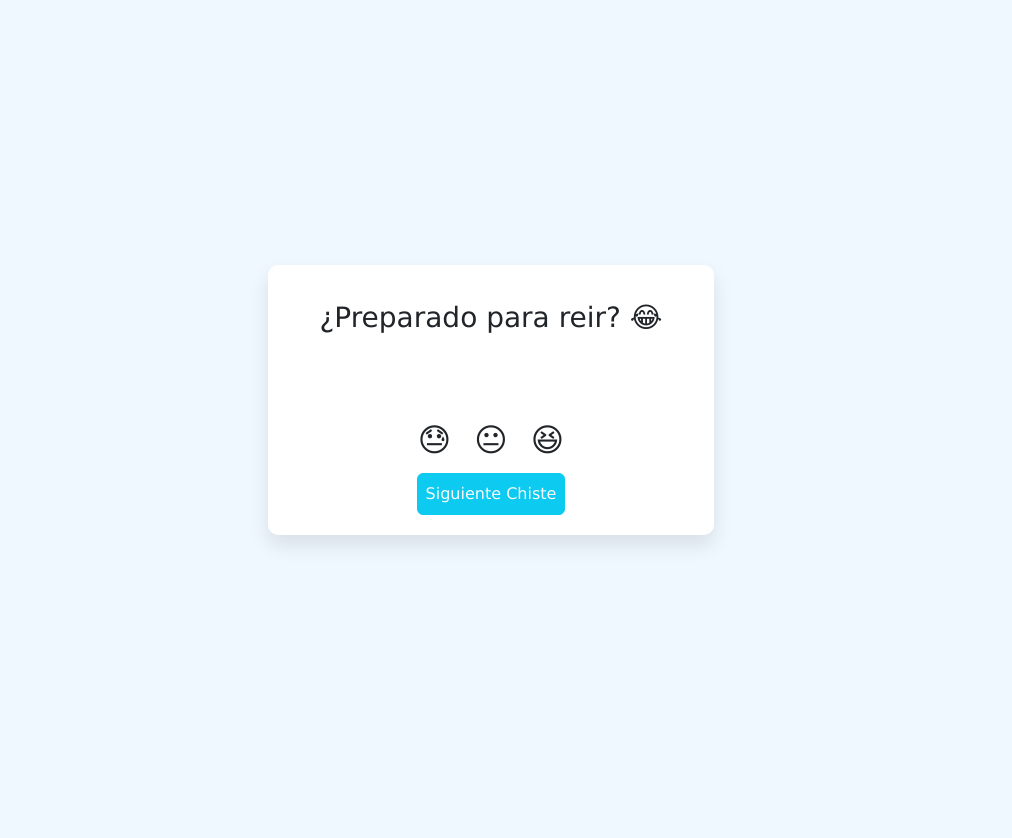
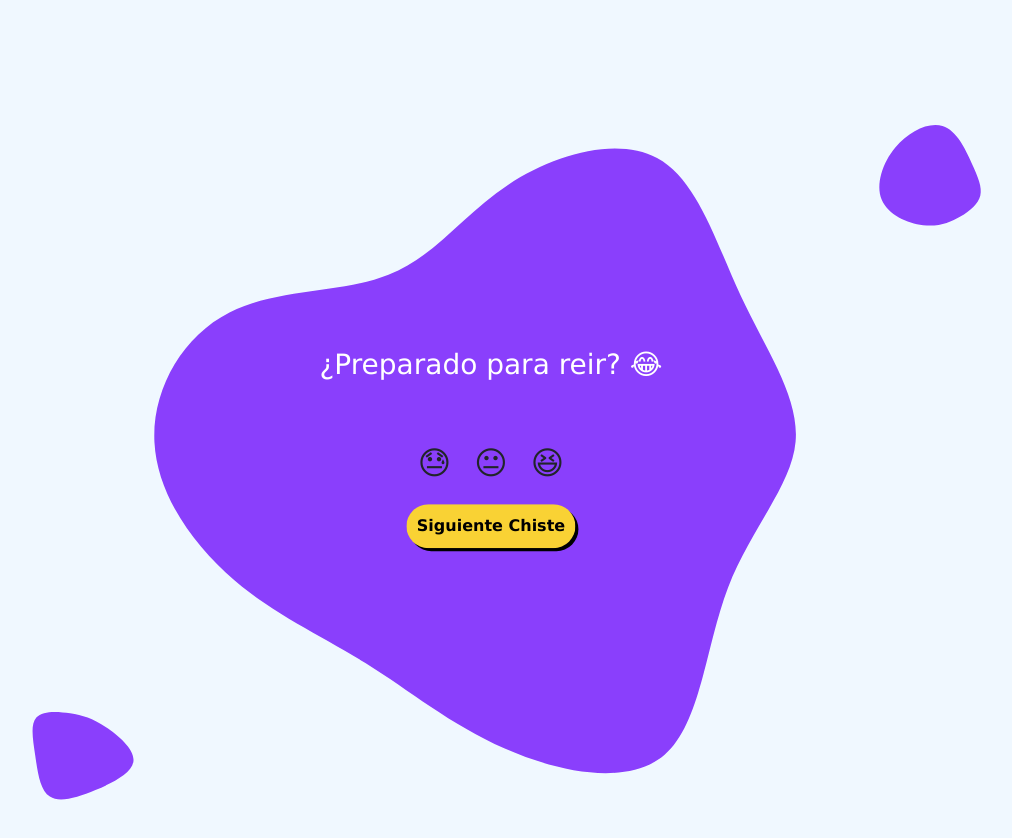
Before and after one commit to ClaudiaAmprimo/sprint_4, a website: page index.html in a window 1280 px wide. Shown: the whole page, without its empty margins (149-1161 px from the left). Before the commit the page ends 800 px from the top, so only its background shows below. Drawn offline with nearby package versions, Linux system fonts and the light colour scheme; no server answers.

Commit message:
ejercicio 6 nivel 3

```diff
--- a/index.html
+++ b/index.html
@@ -13,17 +13,26 @@
         <div id="weather-container"></div>
       </div>
     </div>
-    <div class="container">
-      <div class="recuadro">
-        <h3 class="p-3">¿Preparado para reir? &#x1F602;</h3>
-        <p id="joke" class="joke p-3"></p>
-        <button type="button" id="score1" class="btn p-2 emoji">😓</button>
-        <button type="button" id="score2" class="btn p-2 emoji">😐</button>
-        <button type="button" id="score3" class="btn p-2 emoji">😆</button>
-      <div>
-        <button type="button" id="getJokebtn" class="btn btn-info p-2 text-light">Siguiente Chiste</button>
+    <div class="container position-relative">
+      <div class="row">
+        <div class="col recuadro">
+          <div class="blob-container">
+            <img src="./images/blob_1.svg" alt="blob image" class="blob-image" id="blob">
+            <div class="content">
+              <h3 class="p-2">¿Preparado para reir? &#x1F602;</h3>
+              <p id="joke" class="joke p-2"></p>
+              <button type="button" id="score1" class="btn p-2 emoji">😓</button>
+              <button type="button" id="score2" class="btn p-2 emoji">😐</button>
+              <button type="button" id="score3" class="btn p-2 emoji">😆</button>
+              <div>
+                <button type="button" id="getJokebtn" class="btn btn-info p-2 mt-2">Siguiente Chiste</button>
+              </div>
+            </div>
+          </div>
+        </div>
       </div>
-      </div>
+      <img src="./images/blob_6.svg" alt="blob left" class="blob-small left">
+      <img src="./images/blob_7.svg" alt="blob right" class="blob-small right">
     </div>
     <script src="./build/index.js"></script>
     <script src="https://cdn.jsdelivr.net/npm/bootstrap@5.3.3/dist/js/bootstrap.bundle.min.js" integrity="sha384-YvpcrYf0tY3lHB60NNkmXc5s9fDVZLESaAA55NDzOxhy9GkcIdslK1eN7N6jIeHz" crossorigin="anonymous"></script>
--- a/index.ts
+++ b/index.ts
@@ -2,6 +2,7 @@ const button = document.getElementById("getJokebtn") as HTMLButtonElement;
 const jokeText = document.getElementById("joke") as HTMLParagraphElement;
 const time = document.getElementById("tiempo") as HTMLDivElement;
 const container = document.getElementById('weather-container') as HTMLDivElement;
+const blob = document.getElementById("blob") as HTMLImageElement;
 
 const APIDadJokes = 'https://icanhazdadjoke.com/';
 const APIChuckNorris = 'https://matchilling-chuck-norris-jokes-v1.p.rapidapi.com/jokes/random';
@@ -30,6 +31,8 @@ if (button) {
       currentJoke = null;
     }
     getRandomJoke();
+    let num = Math.floor(Math.random() * 7) + 1;
+    blob.src = `./images/blob_${num}.svg`
   })
 }
 
--- a/style.css
+++ b/style.css
@@ -15,14 +15,12 @@ body{
 }
 
 .recuadro {
-  background-color: #fff;
-  border-radius: 10px;
-  box-shadow: 0 10px 20px rgb(0, 0,0,0.1);
-  padding: 20px;
+  background-color:aliceblue;
   margin: 0 auto;
-  max-width: 40%;
+  max-width: 80%;
   text-align: center;
   width: 100%;
+  position: relative;
 }
 
 #tiempo{
@@ -32,7 +30,7 @@ body{
   justify-content: flex-start;
   text-align: left;
   position: absolute;
-  top: 24px;
+  margin-top: 10%;
 }
 
 .emoji{
@@ -49,3 +47,51 @@ body{
   width: 50px;
   height: 50px;
 }
+
+.blob-container {
+  position: relative;
+  text-align: center;
+}
+
+.blob-image {
+  width: 100%;
+  height: auto;
+}
+
+.content {
+  position: absolute;
+  top: 50%;
+  left: 50%;
+  transform: translate(-50%, -50%);
+  color: white;
+  z-index: 2;
+}
+
+#getJokebtn {
+  background-color: #f9d234;
+  border: 2px solid transparent;
+  border-radius: 25px;
+  padding: 10px 20px;
+  font-weight: bold;
+  box-shadow: 3px 3px 0 #000;
+  padding: 10px 20px;
+  transition: transform 0.2s ease;
+}
+
+.blob-small {
+  position: relative;
+  width: 15%;
+  height: auto;
+}
+
+.left {
+  top: 50%;
+  left: 5%;
+  transform: translateY(-135%);
+}
+
+.right {
+  top: 50%;
+  right: -68%;
+  transform: translateY(-468%);
+}
```
Also changed, not shown: build/index.js, images/blob_1.svg (added), images/blob_2.svg (added), images/blob_3.svg (added), images/blob_4.svg (added), images/blob_5.svg (added), images/blob_6.svg (added), images/blob_7.svg (added).
